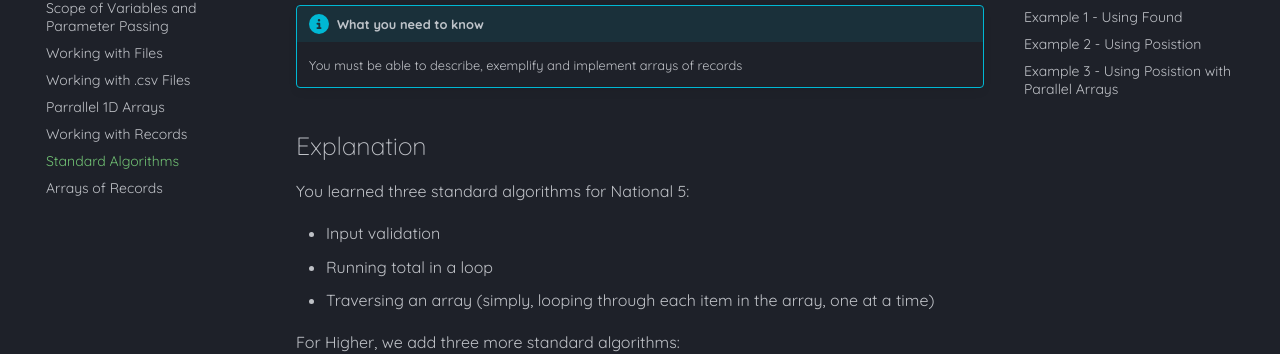
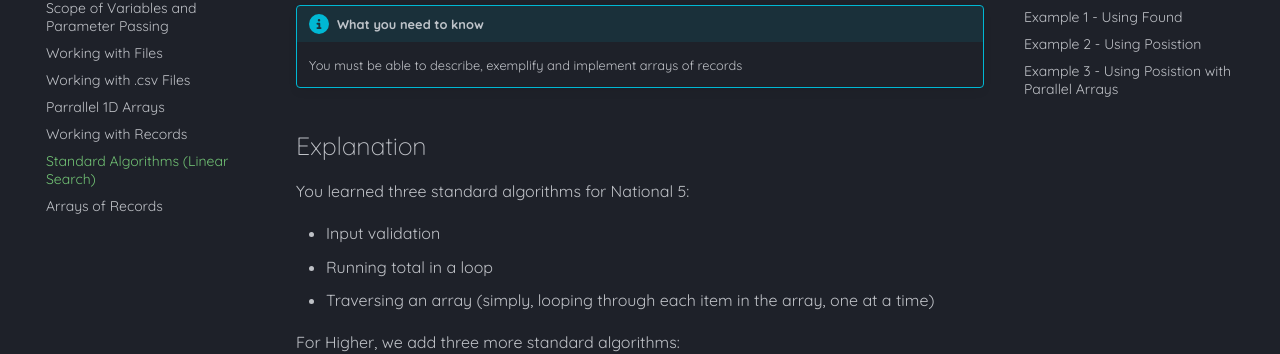
Before and after one commit to Mr-Wood-CS/Higher-Computing-Science-MD-Files, an MkDocs documentation site: the page built from docs/SI/09-Standard-Algorithms-Linear-Search.md, in a window 1280 px wide. Shown: the part 223-577 px from the top of the page. Built offline with MkDocs 1.6.1 and Material for MkDocs 9.7.7, drawn with Linux system fonts in a browser that asks for light colours.

Commit message:
Update mkdocs.yml

```diff
--- a/mkdocs.yml
+++ b/mkdocs.yml
@@ -15,7 +15,7 @@ nav:
       - Working with .csv Files: 'SI/06-Working-with-Files-(csv).md'
       - Parrallel 1D Arrays: 'SI/07-Parallel-1D-Arrays.md'
       - Working with Records: 'SI/08-Working-with-Records.md'
-      - Standard Algorithms: 'SI/09-Standard-Algorithms-Linear-Search.md'
+      - Standard Algorithms (Linear Search): 'SI/09-Standard-Algorithms-Linear-Search.md'
       - Arrays of Records: 'SI/10-Arrays-of-Records.md'
     - Unit 3 - Computer Systems:
       - CS/index.md
```
